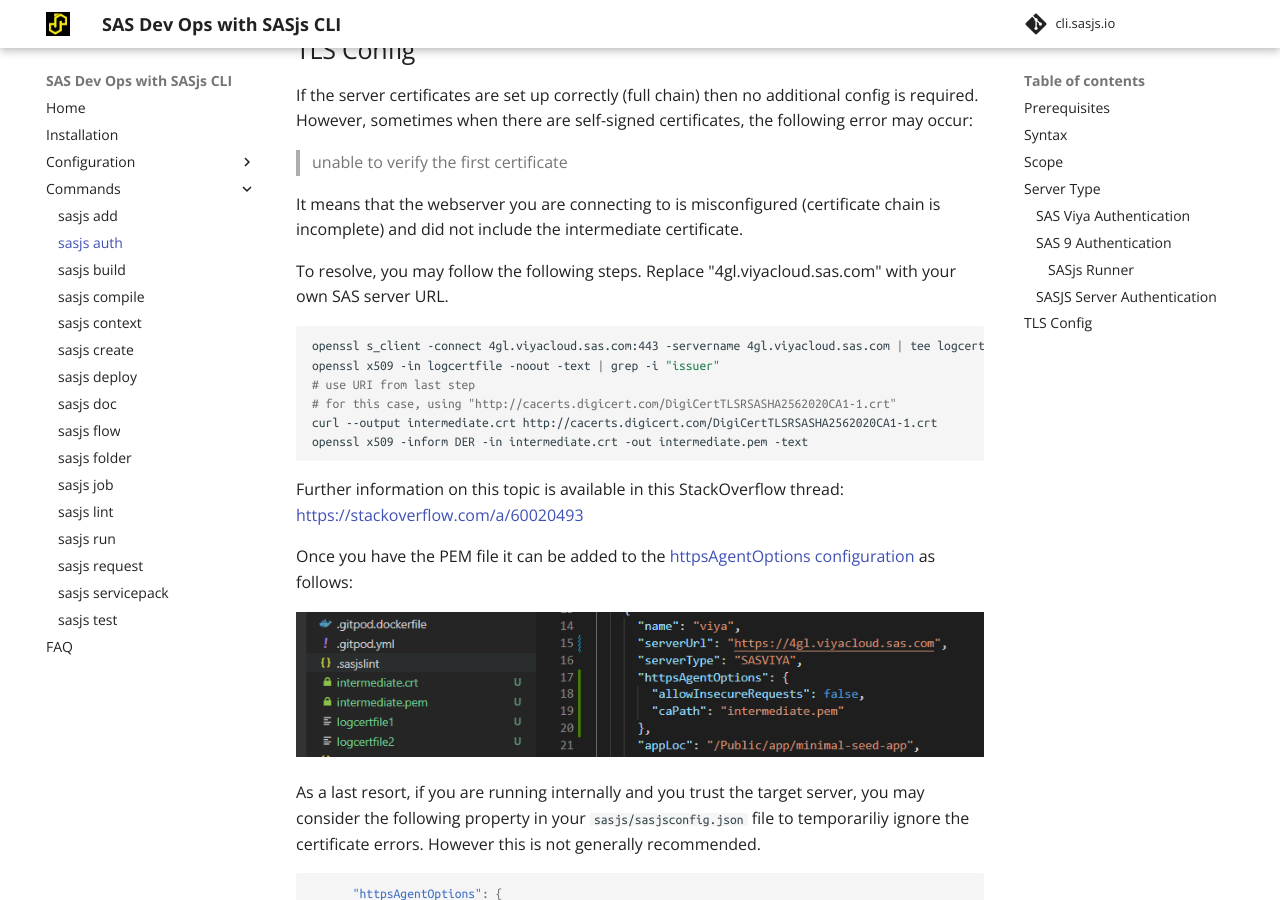
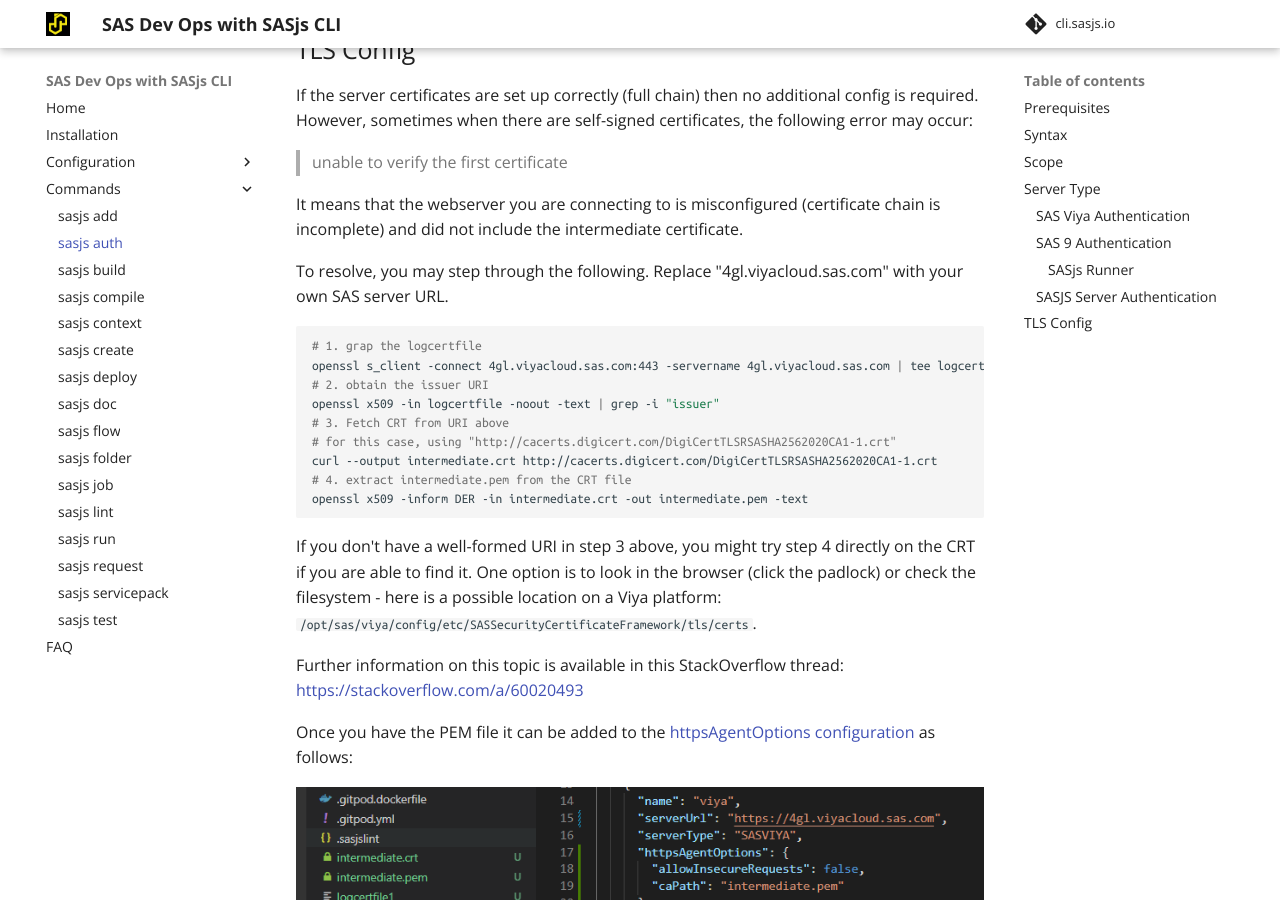
Before and after one commit to sasjs/cli.sasjs.io, an MkDocs documentation site: the page built from docs/auth.md, in a window 1280 px wide and 900 px high, scrolled down 2938 px. Built offline with MkDocs 1.6.1 and Material for MkDocs 9.7.7, drawn with Linux system fonts in a browser that asks for light colours.

Commit message:
fix: more certs info

````diff
--- a/docs/auth.md
+++ b/docs/auth.md
@@ -109,16 +109,21 @@
 
 It means that the webserver you are connecting to is misconfigured (certificate chain is incomplete) and did not include the intermediate certificate.
 
-To resolve, you may follow the following steps.  Replace "4gl.viyacloud.sas.com" with your own SAS server URL.
+To resolve, you may step through the following.  Replace "4gl.viyacloud.sas.com" with your own SAS server URL.
 
 ```bash
+# 1. grap the logcertfile
 openssl s_client -connect 4gl.viyacloud.sas.com:443 -servername 4gl.viyacloud.sas.com | tee logcertfile
+# 2. obtain the issuer URI
 openssl x509 -in logcertfile -noout -text | grep -i "issuer"
-# use URI from last step
+# 3. Fetch CRT from URI above
 # for this case, using "http://cacerts.digicert.com/DigiCertTLSRSASHA2562020CA1-1.crt"
 curl --output intermediate.crt http://cacerts.digicert.com/DigiCertTLSRSASHA2562020CA1-1.crt
+# 4. extract intermediate.pem from the CRT file
 openssl x509 -inform DER -in intermediate.crt -out intermediate.pem -text
 ```
+
+If you don't have a well-formed URI in step 3 above, you might try step 4 directly on the CRT if you are able to find it.  One option is to look in the browser (click the padlock) or check the filesystem - here is a possible location on a Viya platform:  `/opt/sas/viya/config/etc/SASSecurityCertificateFramework/tls/certs`.
 
 Further information on this topic is available in this StackOverflow thread: [https://stackoverflow.com/a/60020493](https://stackoverflow.com/a/60020493)
 
````
